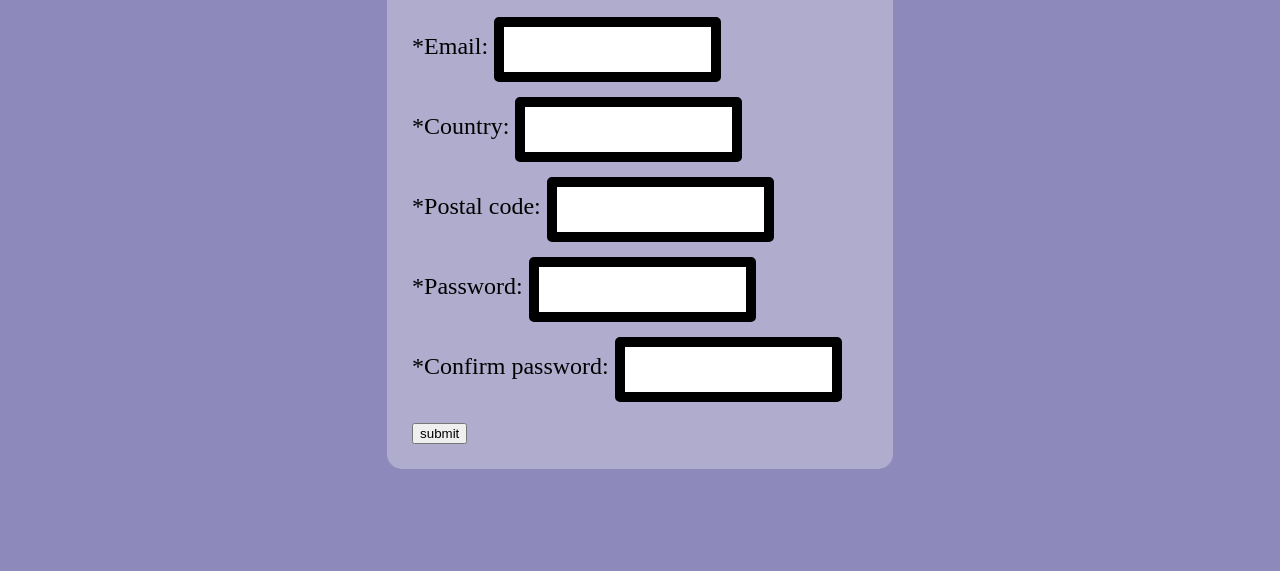
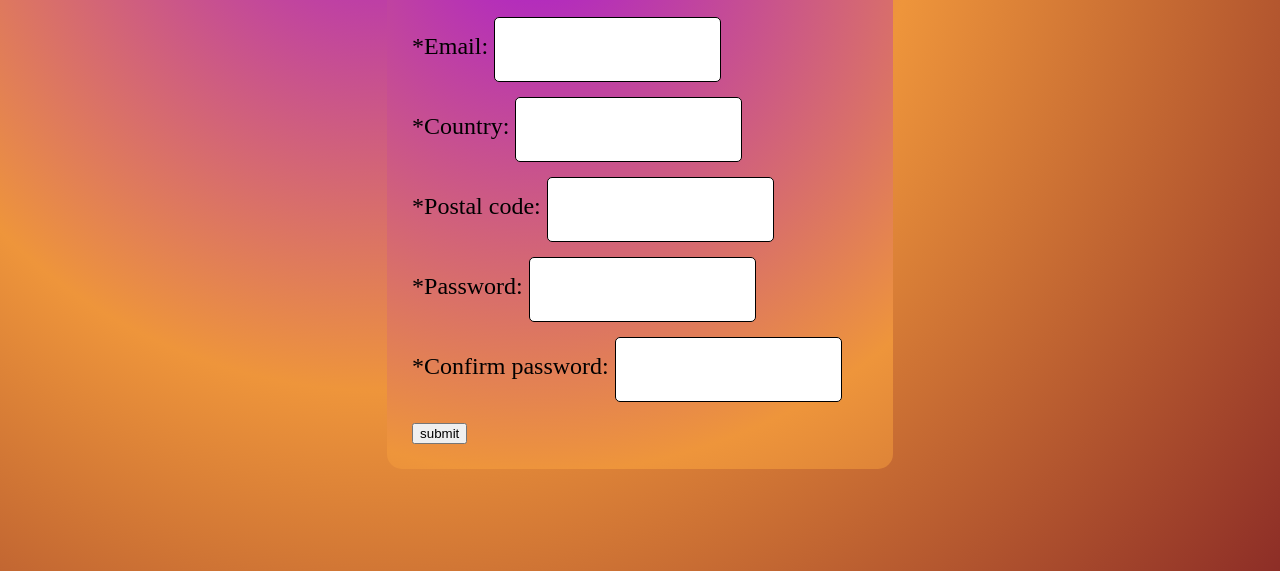
Before and after one commit to Poison-Iveey/Form-validation-API-constraint-, a website: page index.html in a window 1280 px wide. Shown: the part 229-800 px from the top of the page. Drawn offline with Linux system fonts and the light colour scheme.

Commit message:
Changed style and  reruning pipeline

```diff
--- a/style.css
+++ b/style.css
@@ -1,5 +1,10 @@
 body{
-    background-color: #8d89ba;
+    background: radial-gradient(
+    1200px at 30% 10%,
+    #ab1ece,
+    #ee953b 45%,
+    #852525 100%);
+
     height: 100vh;
     display: flex;
     justify-content: center;
@@ -8,12 +13,17 @@ body{
 }
 #form-container{
     display: flex;
-    background-color:#afacce;
     border-radius: 15px;
     box-shadow: #230339;
     justify-content: center;
     gap: 10px;
     padding: 25px;
+    background: radial-gradient(
+    1200px at 30% 10%,
+    #ab1ece,
+    #ee953b 45%,
+    #852525 100%
+  );
 }
 #myForm{
     font-size: x-large;
@@ -21,9 +31,9 @@ body{
     flex-direction: column;
 }
 input{
-    border: 10px solid ;
+    border: 1px solid rgba(255,255,255,0.08);
     margin-bottom: 15px;
-    padding: 15px;
+    padding: 1.5rem;
     border-radius: 5px;
 }
 input:invalid {
```
Also changed, not shown: 1 other file.
